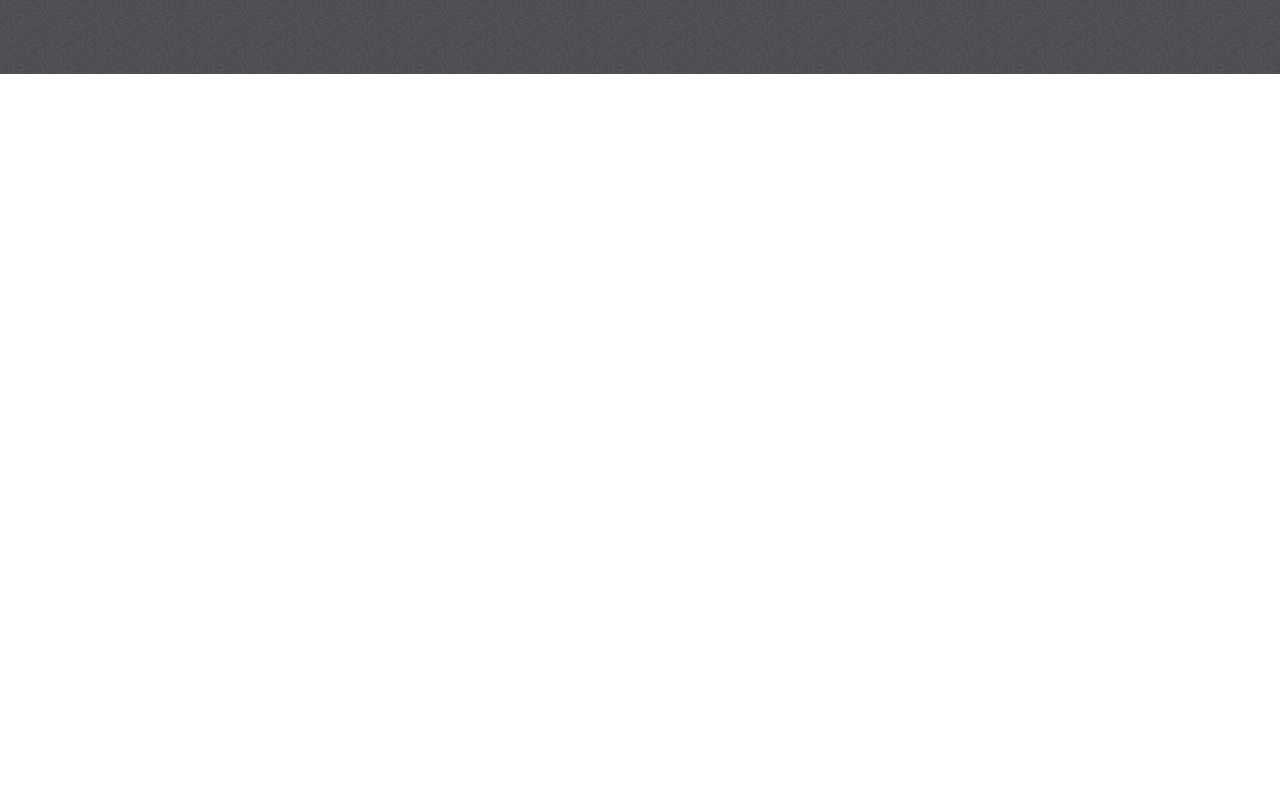
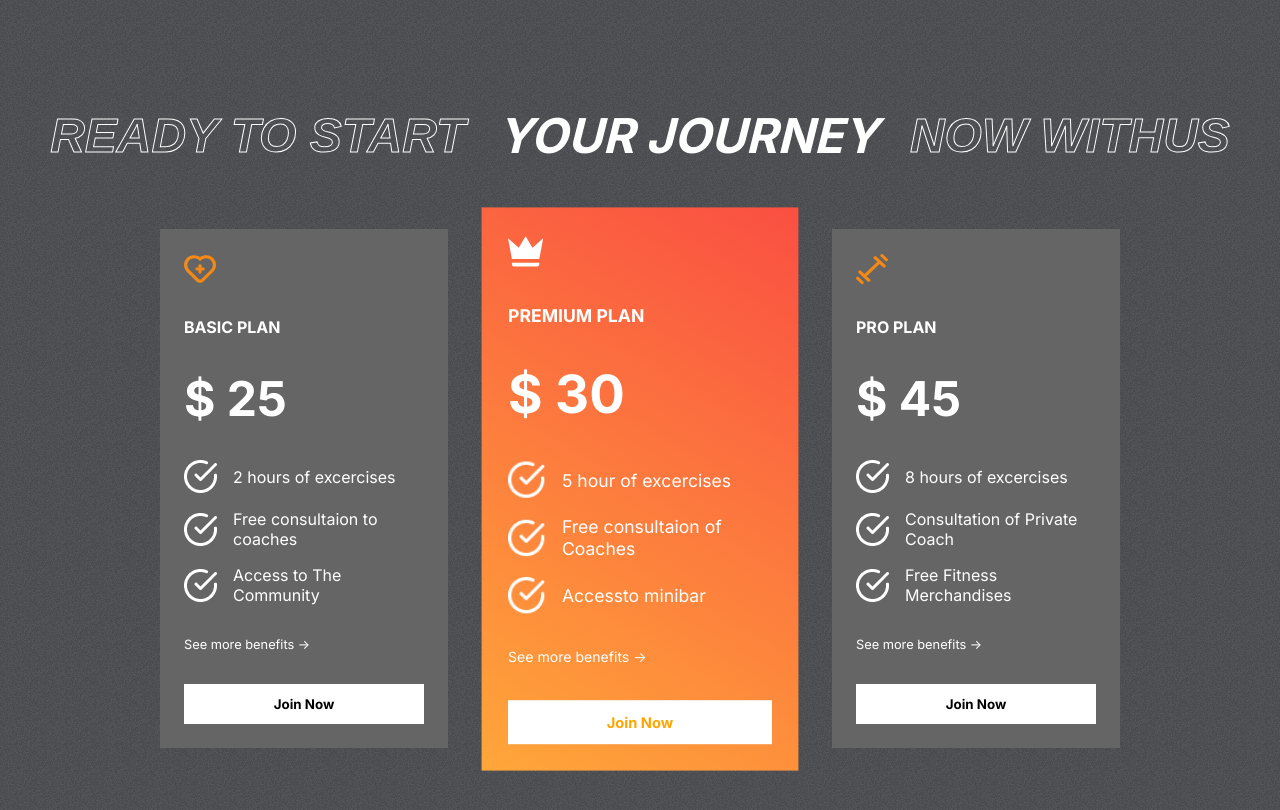
Before and after one commit to cotnals99/react_gym, a React (Create React App) app: page / in a window 1280 px wide. Shown: the part 1717-2527 px from the top of the page. Before the commit the page ends 1791 px from the top, so only its background shows below. Built offline with nearby package versions, Linux system fonts and the light colour scheme.

Commit message:
Plans section completed

```diff
--- a/src/App.js
+++ b/src/App.js
@@ -1,5 +1,6 @@
 import './App.css';
 import Hero from './components/Hero/Hero';
+import { Plans } from './components/Plans/Plans';
 import Programs from './components/Programs/Programs';
 import Reasons from './components/Reasons/Reasons';
 function App() {
@@ -8,6 +9,7 @@
           <Hero/>
           <Programs/>
           <Reasons/>
+          <Plans/>
     </div>
   );
 }
--- /dev/null
+++ b/src/components/Plans/Plans.css
@@ -0,0 +1,72 @@
+.plans_container{
+    margin-top: -4rem;
+    margin-bottom: 4rem;
+    padding: 0 2rem;
+    display: flex;
+    flex-direction: column;
+    gap: 4rem;
+    position: relative;
+
+}
+
+.plans{
+    display: flex;
+    align-items: center;
+    justify-content: center;
+    gap: 3rem;
+}
+
+.plan{
+    display: flex;
+    flex-direction: column;
+    background: var(--caloryCard);
+    color: white;
+    gap: 2rem;
+    padding: 1.5rem;
+    width: 15rem;
+}
+
+.plan:nth-child(2){
+    transform: scale(1.1);
+    background: var(--planCard)
+}
+
+.plan>svg{
+    fill: var(--orange);
+    width: 2rem;
+    height: 2rem;
+}
+
+.plan>:nth-child(2){
+    font-size: 1rem;
+    font-weight: bold;
+}
+
+.plan>:nth-child(3){
+    font-size: 3rem;
+    font-weight: bold;
+}
+
+.plan>:nth-child(5){
+    font-size: 0.8rem;
+}
+
+.features{
+    display: flex;
+    flex-direction: column;
+    gap: 1rem;
+}
+
+.feature{
+    display: flex;
+    align-items: center;
+    gap: 1rem;
+}
+
+.plans>:nth-child(2)>svg{
+    fill: white;
+}
+
+.plans>:nth-child(2)>button{
+    color: orange;
+}
--- /dev/null
+++ b/src/components/Plans/Plans.jsx
@@ -0,0 +1,38 @@
+import React from "react";
+import "./Plans.css";
+import { plansData } from "../../data/plansData";
+import whiteTick from "../../assets/whiteTick.png";
+
+export const Plans = () => {
+  return (
+    <div className="plans_container">
+      <div className="Programs_header" style={{ gap: "2rem" }}>
+        <span className="stroke-text">ready to start</span>
+        <span>your journey</span>
+        <span className="stroke-text">now withus</span>
+      </div>
+
+      <div className="plans">
+        {plansData.map((plan, i) => (
+          <div className="plan" key={i}>
+            {plan.icon}
+            <span>{plan.name}</span>
+            <span>$ {plan.price}</span>
+            <div className="features">
+              {plan.features.map((feature) => (
+                <div className="feature">
+                  <img src={whiteTick} alt="" />
+                  <span key={i}>{feature}</span>
+                </div>
+              ))}
+            </div>
+            <div>
+              <span>See more benefits -></span>
+            </div>
+              <button className="btn">Join Now</button>
+          </div>
+        ))}
+      </div>
+    </div>
+  );
+};
```
